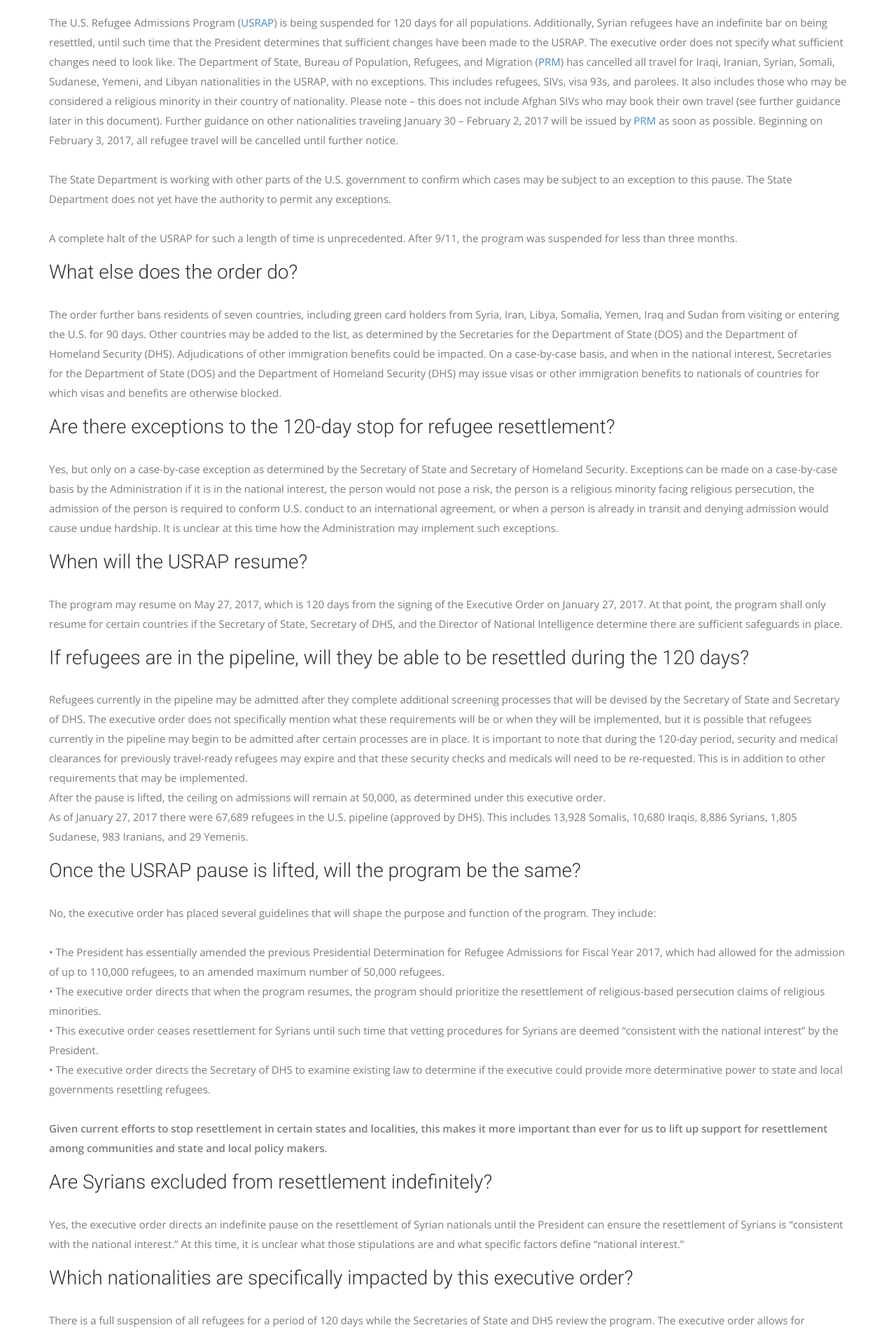
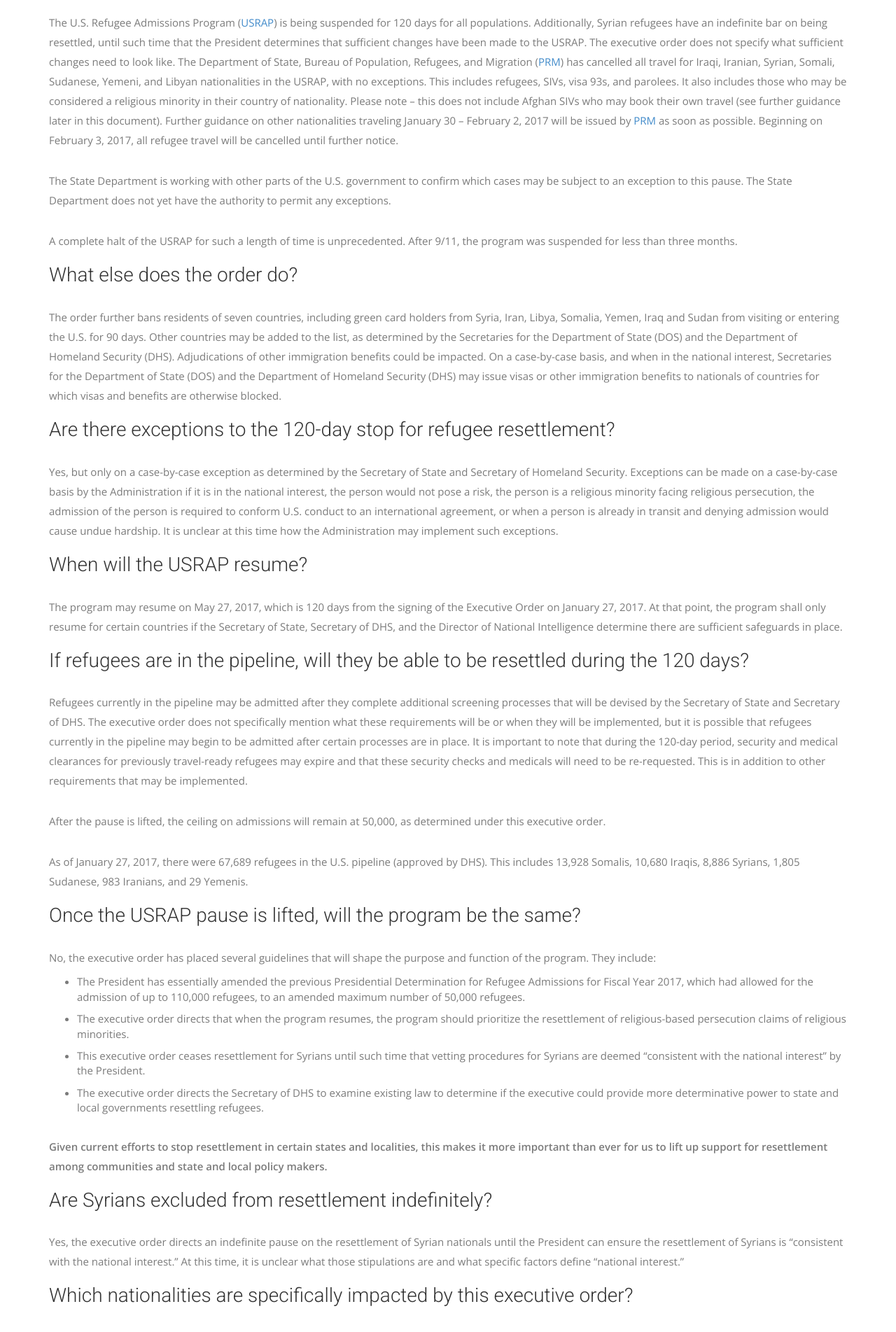
Before and after one commit to aymannadeem/yourhaq, a Jekyll site: the page built from faq.html, in a window 1280 px wide. Shown: the part 572-2475 px from the top of the page at 70% size. Built offline with Jekyll 4.4.1, drawn with Linux system fonts in a browser that asks for light colours; nearby versions of some CDN libraries; some web fonts are replaced; some of the changed text lies outside the part shown.

Commit message:
Clean up code (spacing), add UL element styling for FAQ page

```diff
--- a/css/responsive.css
+++ b/css/responsive.css
@@ -168,7 +168,7 @@
   h2 {
     font-size: 18px;
   }
-  p {
+  p, .faq-list {
     font-size: 13px;
   }
   header .navbar-default .navbar-toggle {
--- a/css/yourhaq.css
+++ b/css/yourhaq.css
@@ -696,3 +696,13 @@
 footer .footer-menu ul li a:hover {
   color: #000;
 }
+/*---------------------------------------------
+           FAQ Start
+-----------------------------------------------*/
+.faq-list {
+  color: #7B7B7B;
+  font-size: 15px;
+  margin: 0 0 0 40px;
+  list-style: disc;
+}
+.faq-list li { padding-bottom: 10px; }
--- a/faq.html
+++ b/faq.html
@@ -23,77 +23,54 @@
         <div class="block">
           <div class="section-title">
             <h3 class="text-left">How long is the stop to the refugee resettlement program and for whom? </h3>
-            <p class="text-left">The U.S. Refugee Admissions Program (<a href=https://onejustice.org/immigration/>USRAP</a>) is being suspended for 120 days for all populations. Additionally, Syrian refugees have an indefinite bar on being resettled, until such time that the President determines that sufficient changes have been made to the USRAP. The executive order does not specify what sufficient changes need to look like. The Department of State, Bureau of Population, Refugees, and Migration (<a href="https://www.state.gov/j/prm/">PRM</a>) has cancelled all travel for Iraqi, Iranian, Syrian, Somali, Sudanese, Yemeni, and Libyan nationalities in the USRAP, with no exceptions. This includes refugees, SIVs, visa 93s, and parolees. It also includes those who may be considered a religious minority in their country of nationality. Please note – this does not include Afghan SIVs who may book their own travel (see further guidance later in this document). Further guidance on other nationalities traveling January 30 – February 2, 2017 will be issued by <a href="https://www.state.gov/j/prm/">PRM</a> as soon as possible. Beginning on February 3, 2017, all refugee travel will be cancelled until further notice.
-<br/>
-<br/>
-The State Department is working with other parts of the U.S. government to confirm which cases may be subject to an exception to this pause. The State Department does not yet have the authority to permit any exceptions.
-<br/>
-<br/>
-A complete halt of the USRAP for such a length of time is unprecedented. After 9/11, the program was suspended for less than three months.
-</p>
-           <h3 class="text-left">What else does the order do?</h3>
+            <p class="text-left">The U.S. Refugee Admissions Program (<a href=https://onejustice.org/immigration/>USRAP</a>) is being suspended for 120 days for all populations. Additionally, Syrian refugees have an indefinite bar on being resettled, until such time that the President determines that sufficient changes have been made to the USRAP. The executive order does not specify what sufficient changes need to look like. The Department of State, Bureau of Population, Refugees, and Migration (<a href="https://www.state.gov/j/prm/">PRM</a>) has cancelled all travel for Iraqi, Iranian, Syrian, Somali, Sudanese, Yemeni, and Libyan nationalities in the USRAP, with no exceptions. This includes refugees, SIVs, visa 93s, and parolees. It also includes those who may be considered a religious minority in their country of nationality. Please note – this does not include Afghan SIVs who may book their own travel (see further guidance later in this document). Further guidance on other nationalities traveling January 30 – February 2, 2017 will be issued by <a href="https://www.state.gov/j/prm/">PRM</a> as soon as possible. Beginning on February 3, 2017, all refugee travel will be cancelled until further notice.</p>
+            <p class="text-left">The State Department is working with other parts of the U.S. government to confirm which cases may be subject to an exception to this pause. The State Department does not yet have the authority to permit any exceptions.</p>
+            <p class="text-left">A complete halt of the USRAP for such a length of time is unprecedented. After 9/11, the program was suspended for less than three months.</p>
+            <h3 class="text-left">What else does the order do?</h3>
             <p class="text-left">The order further bans residents of seven countries, including green card holders from Syria, Iran, Libya, Somalia, Yemen, Iraq and Sudan from visiting or entering the U.S. for 90 days. Other countries may be added to the list, as determined by the Secretaries for the Department of State (DOS) and the Department of Homeland Security (DHS). Adjudications of other immigration benefits could be impacted.  On a case-by-case basis, and when in the national interest, Secretaries for the Department of State (DOS) and the Department of Homeland Security (DHS) may issue visas or other immigration benefits to nationals of countries for which visas and benefits are otherwise blocked.</p>
             <h3 class="text-left">Are there exceptions to the 120-day stop for refugee resettlement?</h3>
             <p class="text-left">Yes, but only on a case-by-case exception as determined by the Secretary of State and Secretary of Homeland Security. Exceptions can be made on a case-by-case basis by the Administration if it is in the national interest, the person would not pose a risk, the person is a religious minority facing religious persecution, the admission of the person is required to conform U.S. conduct to an international agreement, or when a person is already in transit and denying admission would cause undue hardship. It is unclear at this time how the Administration may implement such exceptions.</p>
             <h3 class="text-left">When will the USRAP resume? </h3>
             <p class="text-left">The program may resume on May 27, 2017, which is 120 days from the signing of the Executive Order on January 27, 2017. At that point, the program shall only resume for certain countries if the Secretary of State, Secretary of DHS, and the Director of National Intelligence determine there are sufficient safeguards in place.</p>
             <h3 class="text-left">If refugees are in the pipeline, will they be able to be resettled during the 120 days? </h3>
-            <p class="text-left">Refugees currently in the pipeline may be admitted after they complete additional screening processes that will be devised by the Secretary of State and Secretary of DHS. The executive order does not specifically mention what these requirements will be or when they will be implemented, but it is possible that refugees currently in the pipeline may begin to be admitted after certain processes are in place. It is important to note that during the 120-day period, security and medical clearances for previously travel-ready refugees may expire and that these security checks and medicals will need to be re-requested. This is in addition to other requirements that may be implemented.
-  <br/>
-              After the pause is lifted, the ceiling on admissions will remain at 50,000, as determined under this executive order.
-<br/>
-As of January 27, 2017 there were 67,689 refugees in the U.S. pipeline (approved by DHS). This includes 13,928 Somalis, 10,680 Iraqis, 8,886 Syrians, 1,805 Sudanese, 983 Iranians, and 29 Yemenis.
-</p>
+            <p class="text-left">Refugees currently in the pipeline may be admitted after they complete additional screening processes that will be devised by the Secretary of State and Secretary of DHS. The executive order does not specifically mention what these requirements will be or when they will be implemented, but it is possible that refugees currently in the pipeline may begin to be admitted after certain processes are in place. It is important to note that during the 120-day period, security and medical clearances for previously travel-ready refugees may expire and that these security checks and medicals will need to be re-requested. This is in addition to other requirements that may be implemented.</p>
+            <p class="text-left">After the pause is lifted, the ceiling on admissions will remain at 50,000, as determined under this executive order.</p>
+            <p class="text-left">As of January 27, 2017, there were 67,689 refugees in the U.S. pipeline (approved by DHS). This includes 13,928 Somalis, 10,680 Iraqis, 8,886 Syrians, 1,805 Sudanese, 983 Iranians, and 29 Yemenis.</p>
             <h3 class="text-left">Once the USRAP pause is lifted, will the program be the same?</h3>
-            <p class="text-left">No, the executive order has placed several guidelines that will shape the purpose and function of the program. They include:
-<br/>
-<br/>
-              •	The President has essentially amended the previous Presidential Determination for Refugee Admissions for Fiscal Year 2017, which had allowed for the admission of up to 110,000 refugees, to an amended maximum number of 50,000 refugees.
-<br/>
-              •	The executive order directs that when the program resumes, the program should prioritize the resettlement of religious-based persecution claims of religious minorities.
-<br/>
-              •	This executive order ceases resettlement for Syrians until such time that vetting procedures for Syrians are deemed “consistent with the national interest” by the President.
-<br/>
-              •	The executive order directs the Secretary of DHS to examine existing law to determine if the executive could provide more determinative power to state and local governments resettling refugees.
-              <br/>
-              <br/>
-              <b>Given current efforts to stop resettlement in certain states and localities, this makes it more important than ever for us to lift up support for resettlement among communities and state and local policy makers.</b>
-            </p>
+            <p class="text-left">No, the executive order has placed several guidelines that will shape the purpose and function of the program. They include:</p>
+            <ul class="faq-list text-left">
+              <li>The President has essentially amended the previous Presidential Determination for Refugee Admissions for Fiscal Year 2017, which had allowed for the admission of up to 110,000 refugees, to an amended maximum number of 50,000 refugees.</li>
+              <li>The executive order directs that when the program resumes, the program should prioritize the resettlement of religious-based persecution claims of religious minorities.</li>
+              <li>This executive order ceases resettlement for Syrians until such time that vetting procedures for Syrians are deemed “consistent with the national interest” by the President.</li>
+              <li>The executive order directs the Secretary of DHS to examine existing law to determine if the executive could provide more determinative power to state and local governments resettling refugees.</li>
+            </ul>
+            <p class="text-left"><b>Given current efforts to stop resettlement in certain states and localities, this makes it more important than ever for us to lift up support for resettlement among communities and state and local policy makers.</b></p>
             <h3 class="text-left">Are Syrians excluded from resettlement indefinitely?</h3>
-            <p class="text-left">Yes, the executive order directs an indefinite pause on the resettlement of Syrian nationals until the President can ensure the resettlement of Syrians is “consistent with the national interest.” At this time, it is unclear what those stipulations are and what specific factors define “national interest.” </p>
+            <p class="text-left">Yes, the executive order directs an indefinite pause on the resettlement of Syrian nationals until the President can ensure the resettlement of Syrians is “consistent with the national interest.” At this time, it is unclear what those stipulations are and what specific factors define “national interest.”</p>
             <h3 class="text-left">Which nationalities are specifically impacted by this executive order?</h3>
-            <p class="text-left">There is a full suspension of all refugees for a period of 120 days while the Secretaries of State and DHS review the program. The executive order allows for exceptions for admission on a case-by-case basis and for religious minorities. Immigrants and nonimmigrants from Iraq, Syria, Sudan, Iran, Somalia, Yemen, and Libya are suspended from entry for 90 days as of January 27, 2017. Syrians are suspended from resettlement indefinitely, pending review. </p>
+            <p class="text-left">There is a full suspension of all refugees for a period of 120 days while the Secretaries of State and DHS review the program. The executive order allows for exceptions for admission on a case-by-case basis and for religious minorities. Immigrants and nonimmigrants from Iraq, Syria, Sudan, Iran, Somalia, Yemen, and Libya are suspended from entry for 90 days as of January 27, 2017. Syrians are suspended from resettlement indefinitely, pending review.</p>
             <h3 class="text-left">If I am a foreign national from Iraq, Syria, Iran, Yemen, Sudan, Somalia, can I travel outside the U.S.?</h3>
             <p class="text-left">As of now, it is advised that no one from one of the listed countries should travel outside of the United States unless they are a naturalized U.S. Citizen. This includes a recommendation that Lawful Permanent Residents should not travel outside the United States. Foreign nationals of these countries are encouraged to make a free appointment at U.S. Citizenship and Immigration Service (<a href=https://www.uscis.gov/>USCIS</a>) by visiting <a href=https://my.uscis.gov/appointment>this link</a> or consult an accredited representative or lawyer who specializes in immigration law. This website provides a national mapping of immigration lawyers: https://www.immigrationlawhelp.org/. (See also: https://www.uscis.gov/avoid-scams).</p>
-            <h3 class="text-left">What kind of changes will happen in the screening process for refugees? </h3>
-            <p class="text-left">The executive order directs that the screening process for all refugees and immigrants should include a process to “evaluate the applicant’s likelihood of becoming a positive contributing member of society and the applicant’s ability to make contributions to the national interest.” As of today, USCIS circuit rides are suspended, but other processing activities, with the exception of travel and related out-processing activities, continue. The Department of State, Bureau of Consular Affairs will issue separate guidance regarding the continuation or suspension of visa processing. </p>
+            <h3 class="text-left">What kind of changes will happen in the screening process for refugees?</h3>
+            <p class="text-left">The executive order directs that the screening process for all refugees and immigrants should include a process to “evaluate the applicant’s likelihood of becoming a positive contributing member of society and the applicant’s ability to make contributions to the national interest.” As of today, USCIS circuit rides are suspended, but other processing activities, with the exception of travel and related out-processing activities, continue. The Department of State, Bureau of Consular Affairs will issue separate guidance regarding the continuation or suspension of visa processing.</p>
             <h3 class="text-left">What if I am a Syrian and currently present in the U.S. claiming asylum or here under Temporary Protected Status?</h3>
             <p class="text-left">As of yet it remains unclear whether the new screening process will impact recipients of Temporary Protected Status (TPS) or any group of migrants including Syrians. Some applicants and visa holder may be required to go through additional screening.</p>
             <h3 class="text-left">Will services to refugees who have arrived in the U.S. on or before the date of the executive order continue?</h3>
             <p class="text-left">As of now, yes. The executive order did not include any restrictions to services to refugees. Funding for resettlement services is dependent upon Congress, and appropriations have already been allocated through April 28, 2017. However, further funds must be appropriated for these accounts on or before April 28, 2017 when the current continuing resolution ends. We will have to make our voices heard to Members of Congress to ensure that this funding is robust.</p>
             <h3 class="text-left">What about refugees who were supposed to arrive in the coming week(s)?</h3>
-            <p class="text-left">The Department of State, Bureau of Population, Refugees, and Migration has cancelled all travel for Iraqi, Iranian, Syrian, Somali, Sudanese, Yemeni, and Libyan nationalities in the USRAP, with no exceptions.  This includes refugees, SIVs, visa 93s, and parolees.  It also includes those who may be considered a religious minority in their country of nationality. Further guidance on other nationalities traveling January 30 – February 2, 2017 will be issued by the State Department as soon as possible. Beginning on February 3, 2017, all refugee travel will be cancelled until further notice.
-We do not recommend that Iraqi SIVs self-book flights during the 90-day ban and until further guidance is released from the U.S. government. It is recommended that Afghan SIVs seek legal guidance before moving forward with self-booking until further guidance is released from the U.S. government.
-<br/>
-While additional guidance for case-by-case exceptions may be forthcoming from the State Department, we do not anticipate large numbers of refugees being admitted through the USRAP during the pause, despite the possibility of exceptions. Thus, we do not recommend moving forward with securing leases, putting down security deposits, or otherwise preparing homes for arrivals for any clients expected to arrive after February 2, 2017.
-<br/>
-<br/>
-Assurances will not be requested during the 120-day pause in the program, and allocations meetings will be suspended during this time.
-<br/>
-<br/>
-The U.S. Department of Homeland Security (DHS) has temporarily halted all USCIS circuit rides to interview refugees. Resettlement Support Centers are still staffed around the world and will be providing information to clients in the coming days.
-<br/>
-The International Organization for Migration (IOM) is not making any additional bookings for refugees or SIVs as arrivals have been suspended for the next 120 days. There are thousands of refugees and SIVs booked for travel between February and March 2017; these individuals will likely be removed from travel; however, save for Iraqi, Iranian, Syrian, Somali, Sudanese, Yemeni, and Libyan nationalities, this has not yet occurred.
-</p>
+            <p class="text-left">The Department of State, Bureau of Population, Refugees, and Migration has cancelled all travel for Iraqi, Iranian, Syrian, Somali, Sudanese, Yemeni, and Libyan nationalities in the USRAP, with no exceptions.  This includes refugees, SIVs, visa 93s, and parolees.  It also includes those who may be considered a religious minority in their country of nationality. Further guidance on other nationalities traveling January 30 – February 2, 2017 will be issued by the State Department as soon as possible. Beginning on February 3, 2017, all refugee travel will be cancelled until further notice.</p>
+            <p class="text-left">We do not recommend that Iraqi SIVs self-book flights during the 90-day ban and until further guidance is released from the U.S. government. It is recommended that Afghan SIVs seek legal guidance before moving forward with self-booking until further guidance is released from the U.S. government.</p>
+            <p class="text-left">While additional guidance for case-by-case exceptions may be forthcoming from the State Department, we do not anticipate large numbers of refugees being admitted through the USRAP during the pause, despite the possibility of exceptions. Thus, we do not recommend moving forward with securing leases, putting down security deposits, or otherwise preparing homes for arrivals for any clients expected to arrive after February 2, 2017.</p>
+            <p class="text-left">Assurances will not be requested during the 120-day pause in the program, and allocations meetings will be suspended during this time.</p>
+            <p class="text-left">The U.S. Department of Homeland Security (DHS) has temporarily halted all USCIS circuit rides to interview refugees. Resettlement Support Centers are still staffed around the world and will be providing information to clients in the coming days.</p>
+            <p class="text-left">The International Organization for Migration (IOM) is not making any additional bookings for refugees or SIVs as arrivals have been suspended for the next 120 days. There are thousands of refugees and SIVs booked for travel between February and March 2017; these individuals will likely be removed from travel; however, save for Iraqi, Iranian, Syrian, Somali, Sudanese, Yemeni, and Libyan nationalities, this has not yet occurred.</p>
             <h3 class="text-left">What does the executive order mean for Afghan and Iraqi SIVs?</h3>
             <p class="text-left">completely from entering the U.S. for a period of 90 days from January 27, 2017. SIV holders from Afghanistan do not appear to be immediately affected by this executive order. Family members joining their Afghan SIV holder family member go through a SIV follow-to-join process that comes from the same SIV statute so any family members of an SIV holder will fall under same restrictions (or not) as the anchor. We are awaiting further guidance from DHS and the State Department on how this executive order will affect this population. We do not recommend that Iraqi SIVs self-book flights during the 90-day ban and until further guidance is released from the U.S. government. We recommend that Afghan SIVs seek legal guidance before moving forward with self-booking their flight until further guidance is released from the U.S. government.</p>
-            <h3 class="text-left">If I am refugee in the U.S., how will this executive order affect me? </h3>
-            <p class="text-left">The executive order does require additional screening for certain individuals already present in the United States. It remains to be seen what—if any—impact it might have on your legal status or your ability to further adjust your status when you are eligible to do so. This executive order may limit your ability to file for family reunification in the immediate future, depending on how the executive order is implemented.</p>
+            <h3 class="text-left">If I am refugee in the U.S., how will this executive order affect me?</h3>
+            <p class="text-left">The executive order does require additional screening for certain individuals already present in the United States. It remains to be seen what — if any — impact it might have on your legal status or your ability to further adjust your status when you are eligible to do so. This executive order may limit your ability to file for family reunification in the immediate future, depending on how the executive order is implemented.</p>
             <h3 class="text-left">What do we know now about changes to refugee processing?</h3>
-            <p class="text-left">•	The Department of State, Bureau of Consular Affairs will issue separate guidance regarding the continuation or suspension of Visas 93 cases.
-<br/>
-              •	For P-3 cases, AOR prescreening may continue but USCIS circuit rides are suspended, as is travel and related out-processing activities.
-</p>
+            <p class="text-left">The Department of State, Bureau of Consular Affairs will issue separate guidance regarding the continuation or suspension of Visas 93 cases.</p>
+            <p class="text-left">For P-3 cases, AOR prescreening may continue but USCIS circuit rides are suspended, as is travel and related out-processing activities.</p>
           </div>
         </div>
       </div><!-- .col-md-7 close -->
```
